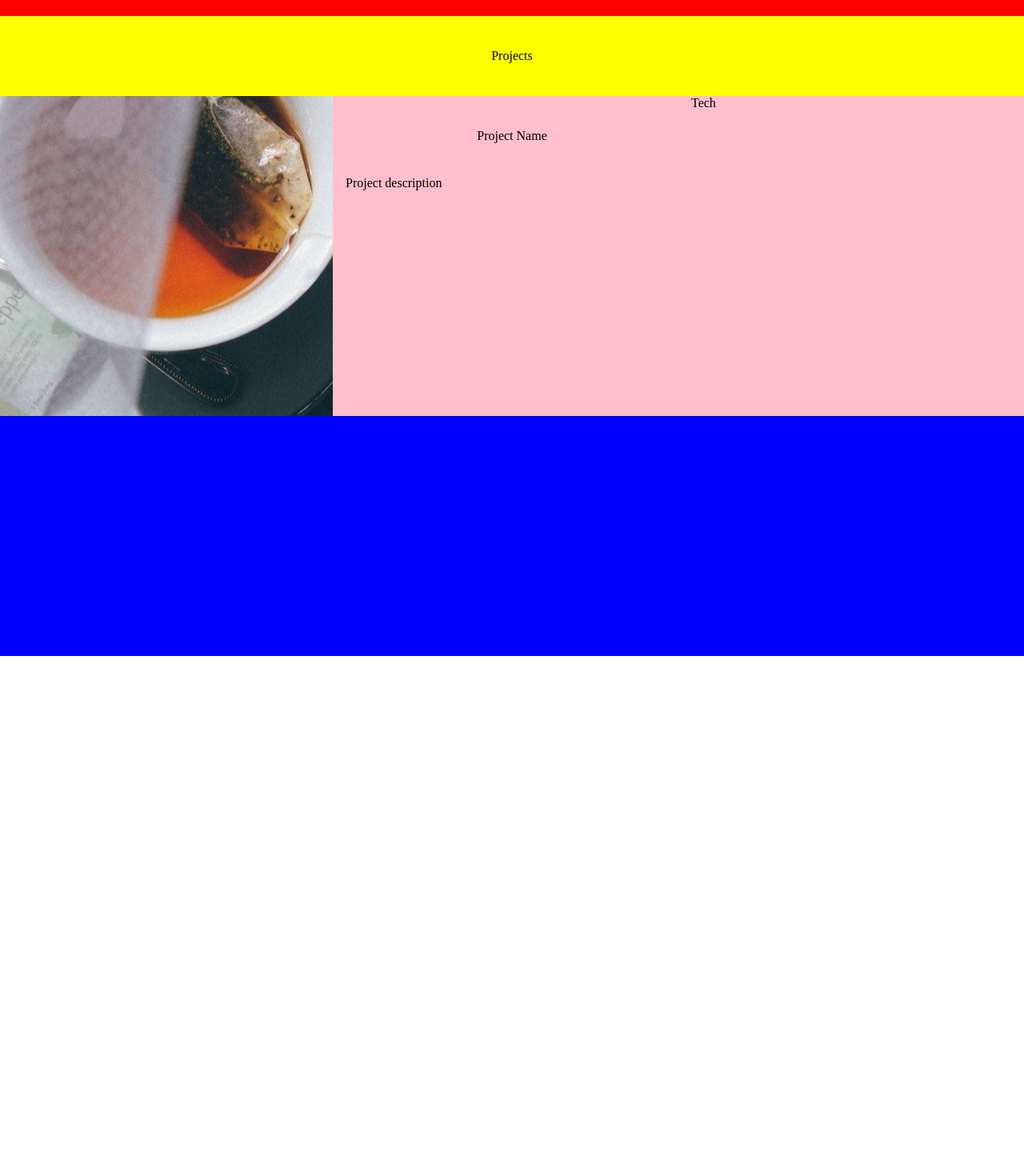
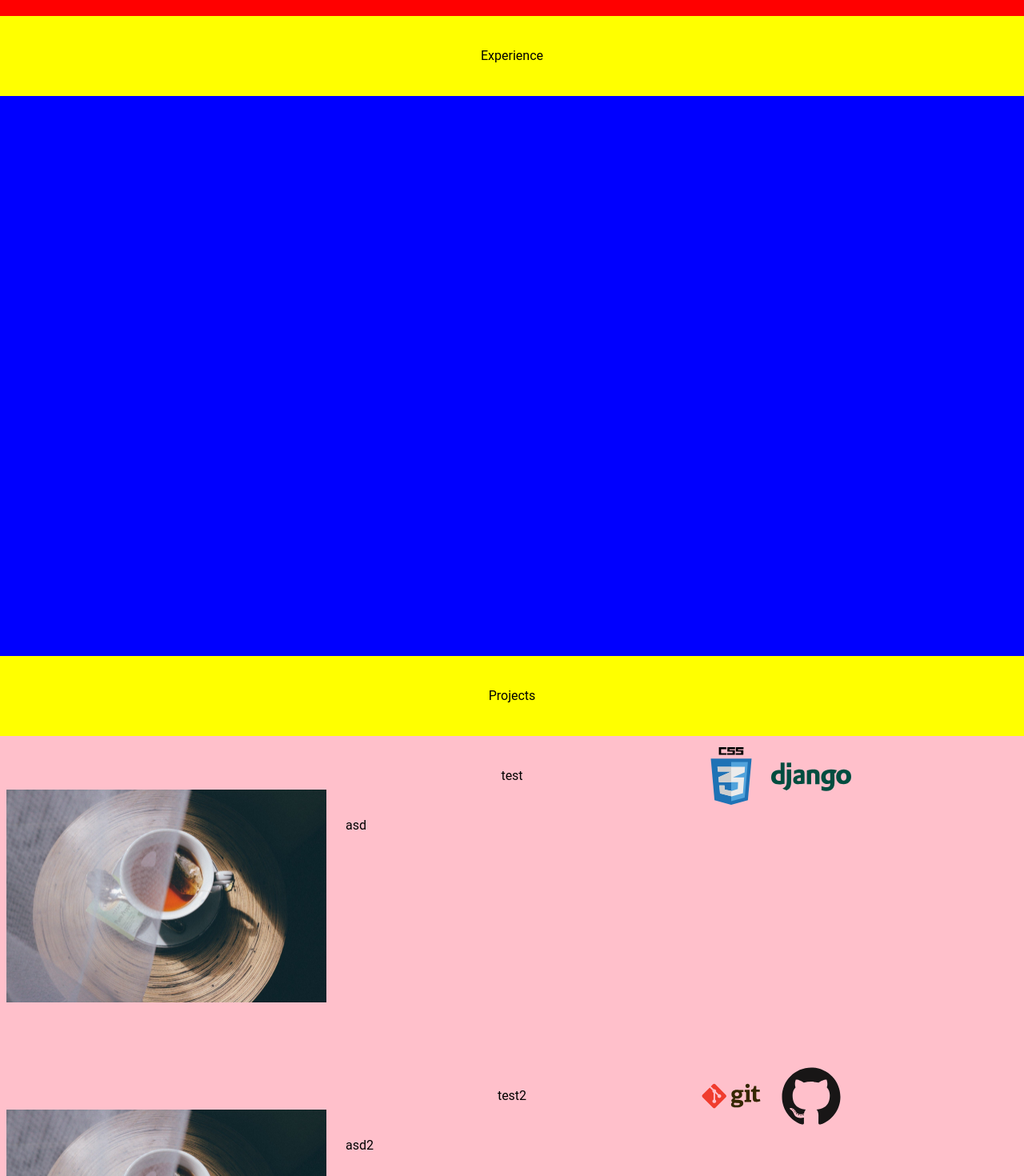
Before and after one commit to ATLCode/portfolio, a Vue app: page / in a window 1280 px wide. Shown: the part 780-2250 px from the top of the page at 80% size. Before the commit the page ends 1600 px from the top, so only its background shows below. Built offline with nearby package versions, Linux system fonts and the light colour scheme.

Commit message:
Added vuetify and programmatic listing of projects

```diff
--- a/package.json
+++ b/package.json
@@ -31,6 +31,7 @@
     "sass": "^1.69.5",
     "typescript": "~5.2.0",
     "vite": "^5.0.5",
-    "vue-tsc": "^1.8.25"
+    "vue-tsc": "^1.8.25",
+    "vuetify": "^3.4.6"
   }
 }
--- a/src/main.ts
+++ b/src/main.ts
@@ -3,8 +3,20 @@ import { createApp } from 'vue'
 import App from './App.vue'
 import router from './router'
 
+// Vuetify
+import 'vuetify/styles'
+import { createVuetify } from 'vuetify'
+import * as components from 'vuetify/components'
+import * as directives from 'vuetify/directives'
+
+const vuetify = createVuetify({
+  components,
+  directives
+})
+
 const app = createApp(App)
 
+app.use(vuetify)
 app.use(router)
 
 app.mount('#app')
--- a/src/views/HomeView.vue
+++ b/src/views/HomeView.vue
@@ -1,21 +1,80 @@
 <template>
   <div class="home-container">
     <div class="introduction">test</div>
+    <div class="jobs">
+      <div class="jHeader">Experience</div>
+      <div class="jCard"></div>
+    </div>
     <div class="projects">
       <div class="pHeader">Projects</div>
-      <div class="pCard">
-        <div class="pImage"></div>
+      <div class="pCard" v-for="project in projects" :key="project.name">
+        <div class="pImage">
+          <v-img :width="400" aspect-ratio="16/9" cover :src="project.img"></v-img>
+        </div>
         <div class="pInfo">
-          <div class="pName">Project Name</div>
-          <div class="pDescription">Project description</div>
+          <div class="pName">{{ project.name }}</div>
+          <div class="pDescription">{{ project.description }}</div>
+          <div class="pExtra"></div>
         </div>
-        <div class="pTech">Tech</div>
+        <div class="pTech">
+          <div class="pTechLogo" v-for="icon in project.tech" :key="icon">
+            <v-img
+              :width="100"
+              aspect-ratio="16/9"
+              cover
+              :src="`/src/assets/icons/${icon}.svg`"
+            ></v-img>
+          </div>
+        </div>
       </div>
     </div>
   </div>
 </template>
 
-<script setup lang="ts"></script>
+<script setup lang="ts">
+const projects = [
+  {
+    name: 'test',
+    description: 'asd',
+    img: '/src/assets/images/test.jpg',
+    tech: ['css', 'django'],
+    github: ''
+  },
+  {
+    name: 'test2',
+    description: 'asd2',
+    img: '/src/assets/images/test.jpg',
+    tech: ['git', 'github'],
+    github: ''
+  },
+  {
+    name: 'test3',
+    description: 'asd3',
+    img: '/src/assets/images/test.jpg',
+    tech: [],
+    github: ''
+  }
+]
+
+const jobs = [
+  {
+    title: 'Software Developer',
+    company: 'Onebyte Oy',
+    started: '2022',
+    finished: 'present',
+    description: '',
+    tech: []
+  },
+  {
+    title: 'Professional Coach',
+    company: 'Basketball & Esports',
+    started: '2012',
+    finished: 'present',
+    description: '',
+    tech: []
+  }
+]
+</script>
 
 <style scoped lang="scss">
 //General
@@ -37,6 +96,19 @@ img {
   height: 100vh;
   background-color: red;
 }
+.jobs {
+  min-height: 100vh;
+  background-color: blue;
+  display: flex;
+  flex-direction: column;
+  .jHeader {
+    background-color: yellow;
+    height: 100px;
+    display: flex;
+    justify-content: center;
+    align-items: center;
+  }
+}
 .projects {
   min-height: 100vh;
   background-color: blue;
@@ -57,10 +129,10 @@ img {
     gap: 1rem;
     .pImage {
       max-width: 100%;
-      display: flex;
+      display: block;
+      margin: auto;
       justify-content: center;
       align-items: center;
-      background-image: URL(../assets/images/test.jpg);
       background-position: center;
     }
     .pInfo {
@@ -75,6 +147,7 @@ img {
       }
     }
     .pTech {
+      display: flex;
     }
   }
 }
```
Also changed, not shown: 1 other file (tests, documents, lock files or other folders).
